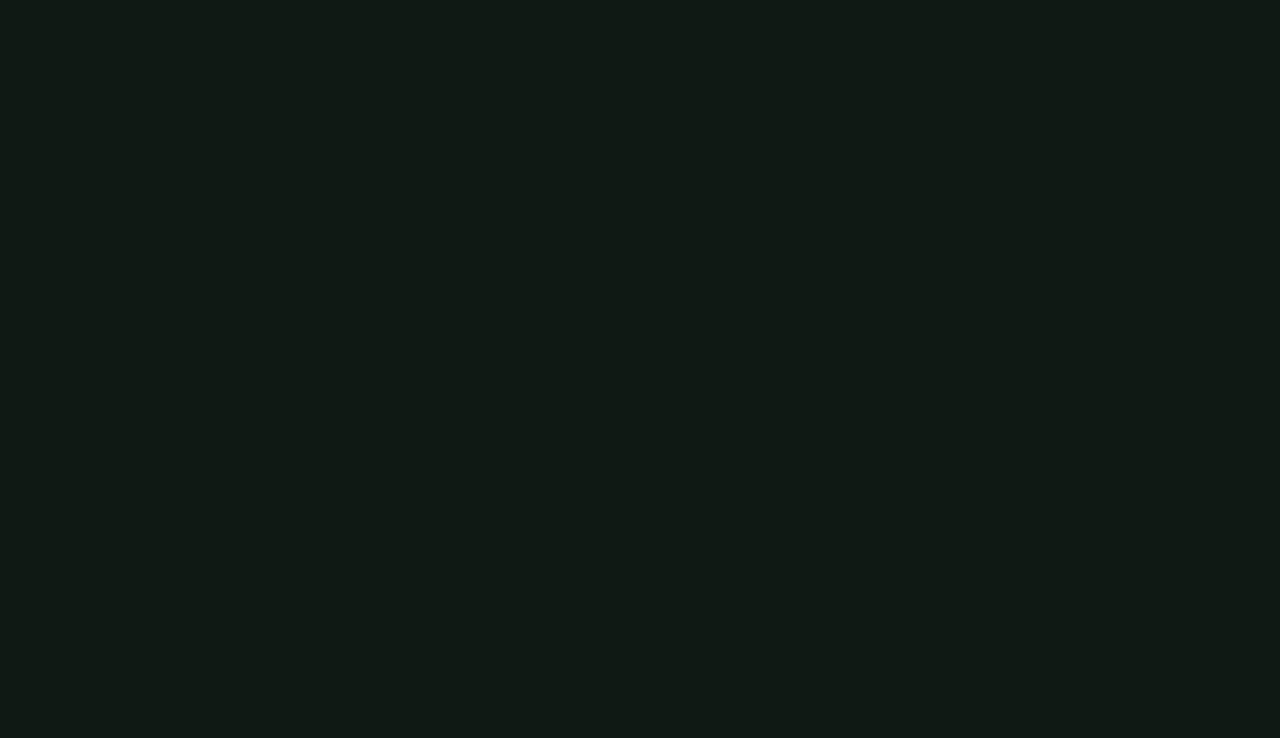
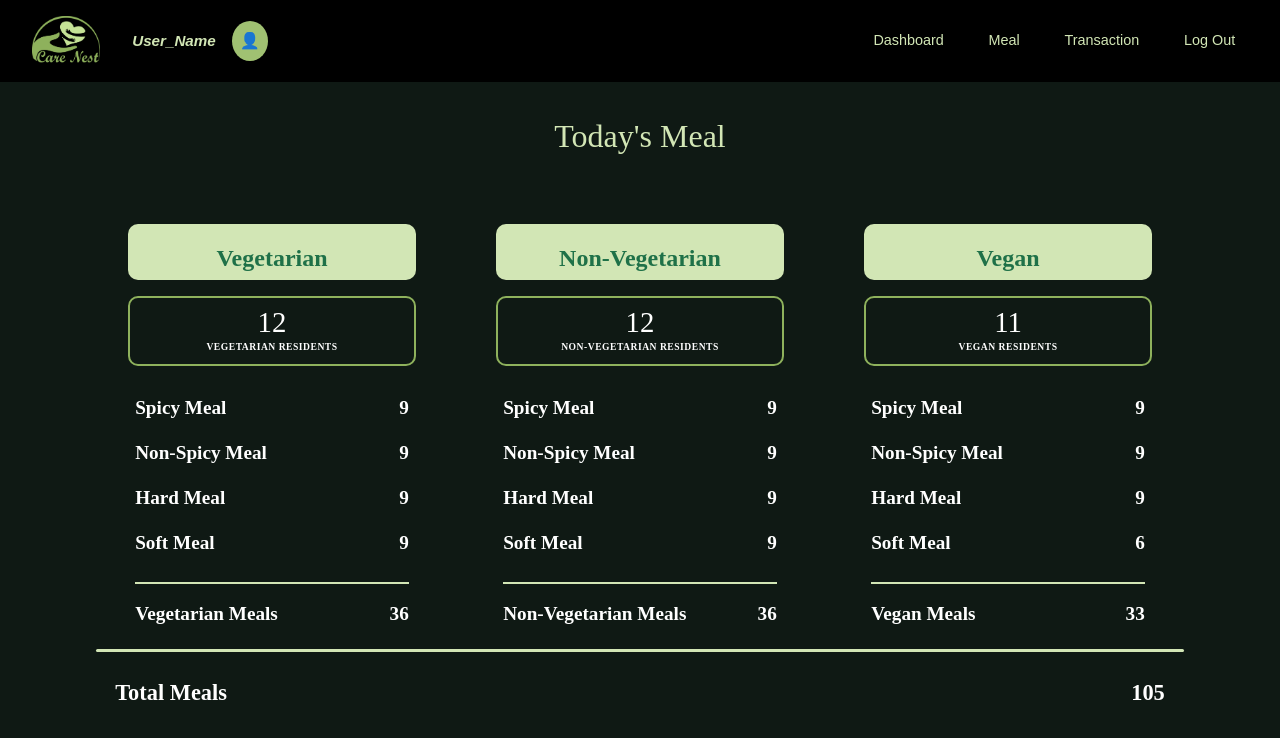
Before and after one commit to mukit-abdullah/care-nest, a React (Create React App) app in the folder frontend/: page /admin/meal in a window 1280 px wide. Before the commit this address had no page. Shown: the top 738 px of the page. Built offline with nearby package versions, Linux system fonts and the light colour scheme; the HTML template or start-up script is replaced by a standard one; a web font is replaced by a local one.

Commit message:
Updated admin mealpage

```diff
--- a/frontend/src/App.js
+++ b/frontend/src/App.js
@@ -1,5 +1,5 @@
 import React from 'react';
-import { BrowserRouter as Router, Routes, Route } from 'react-router-dom';
+import { BrowserRouter as Router, Routes, Route, Navigate } from 'react-router-dom';
 import styled from 'styled-components';
 import Header from './components/Header';
 import Hero from './components/Hero';
@@ -18,6 +18,8 @@ import ActivitiesPage from './pages/ActivitiesPage';
 import DonationPage from './pages/DonationPage';
 import LoginPage from './pages/LoginPage';
 import DashboardPage from './pages/admin/DashboardPage';
+import MealPage from './pages/admin/MealPage';
+import TransactionPage from './pages/admin/TransactionPage';
 import GlobalStyles from './theme/GlobalStyles';
 
 const AppContainer = styled.div`
@@ -51,7 +53,7 @@ function App() {
       <GlobalStyles />
       <AppContainer>
         <Routes>
-          <Route path="/" element={<HomePage />} />
+          <Route path="/" element={<Navigate to="/login" />} />
           <Route path="/gallery" element={<GalleryPage />} />
           <Route path="/accommodation" element={<AccommodationPage />} />
           <Route path="/medical-care" element={<MedicalCarePage />} />
@@ -59,7 +61,9 @@ function App() {
           <Route path="/activities" element={<ActivitiesPage />} />
           <Route path="/donation" element={<DonationPage />} />
           <Route path="/login" element={<LoginPage />} />
-          <Route path="/admin" element={<DashboardPage />} />
+          <Route path="/admin/dashboard" element={<DashboardPage />} />
+          <Route path="/admin/meal" element={<MealPage />} />
+          <Route path="/admin/transaction" element={<TransactionPage />} />
         </Routes>
       </AppContainer>
     </Router>
--- a/frontend/src/components/admin/AdminNavbar.js
+++ b/frontend/src/components/admin/AdminNavbar.js
@@ -1,6 +1,6 @@
 import React from 'react';
 import styled from 'styled-components';
-import { Link } from 'react-router-dom';
+import { Link, useNavigate } from 'react-router-dom';
 import logo from '../../assets/CareNestLogo.png';
 import colors from '../../theme/colors';
 import { typography, fonts } from '../../theme/typography';
@@ -17,18 +17,14 @@ const NavbarContainer = styled.nav`
   z-index: 1000;
 `;
 
-const LeftSection = styled.div`
+const LogoSection = styled.div`
   display: flex;
   align-items: center;
   gap: 2rem;
 `;
 
-const Logo = styled.div`
-  display: flex;
-  align-items: center;
-  img {
-    height: 50px;
-  }
+const Logo = styled.img`
+  height: 50px;
 `;
 
 const UserInfo = styled.div`
@@ -75,25 +71,28 @@ const NavLink = styled(Link)`
 `;
 
 const AdminNavbar = () => {
+  const navigate = useNavigate();
+
+  const handleLogout = () => {
+    // Add logout logic here
+    navigate('/login');
+  };
+
   return (
     <NavbarContainer>
-      <LeftSection>
-        <Logo>
-          <img src={logo} alt="CareNest Logo" />
-        </Logo>
+      <LogoSection>
+        <Logo src={logo} alt="CareNest Logo" />
         <UserInfo>
-          <span className="user-name">Admin User</span>
-          <div className="profile-icon">
-            <span>👤</span>
-          </div>
+          <span className="user-name">User_Name</span>
+          <span className="profile-icon">👤</span>
         </UserInfo>
-      </LeftSection>
+      </LogoSection>
 
       <NavLinks>
         <NavLink to="/admin/dashboard">Dashboard</NavLink>
         <NavLink to="/admin/meal">Meal</NavLink>
         <NavLink to="/admin/transaction">Transaction</NavLink>
-        <NavLink to="/logout">Log Out</NavLink>
+        <NavLink onClick={handleLogout}>Log Out</NavLink>
       </NavLinks>
     </NavbarContainer>
   );
--- a/frontend/src/pages/LoginPage.js
+++ b/frontend/src/pages/LoginPage.js
@@ -92,7 +92,7 @@ const LoginPage = () => {
     // In a real application, you would validate against a backend
     if (username === 'admin' && password === 'admin123') {
       // Navigate to admin dashboard
-      navigate('/admin');
+      navigate('/admin/dashboard');
     } else {
       setError('Invalid username or password');
     }
--- /dev/null
+++ b/frontend/src/pages/admin/MealPage.js
@@ -0,0 +1,306 @@
+import React from 'react';
+import styled from 'styled-components';
+import { colors } from '../../theme/colors';
+import { typography, fonts } from '../../theme/typography';
+import AdminNavbar from '../../components/admin/AdminNavbar';
+
+const PageContainer = styled.div`
+  min-height: 100vh;
+  background-color: #0F1914;
+`;
+
+const Content = styled.div`
+  padding-top: 80px;
+  display: flex;
+  flex-direction: column;
+  align-items: center;
+  width: 100%;
+`;
+
+const Title = styled.h1`
+  color: ${colors.primary.green5};
+  font-family: ${fonts.primary};
+  font-size: 2rem;
+  padding: 2rem;
+  text-align: center;
+  width: 100%;
+`;
+
+const CategoryContainer = styled.div`
+  display: flex;
+  gap: 1rem;
+  width: 85%;
+  max-width: 1400px;
+  margin: 0 auto;
+  position: relative;
+  padding-bottom: 0.5rem;
+
+  &:after {
+    content: '';
+    position: absolute;
+    bottom: 2rem;
+    left: 0;
+    right: 0;
+    height: 3px;
+    background-color: #D2E6B5;
+    border-radius: 2px;
+  }
+`;
+
+const MealSection = styled.div`
+  background-color: ${colors.background.dark};
+  border-radius: 15px;
+  padding: 2rem;
+  flex: 1;
+`;
+
+const CategoryHeader = styled.div`
+  background-color: #D2E6B5;
+  padding: 1rem 2rem;
+  border-radius: 10px;
+  text-align: center;
+  margin-bottom: 1rem;
+  height: 3.5rem;
+
+  h2 {
+    color: #1F7148;
+    font-family: 'Istok Web' ;
+    font-size: 1.5rem;
+    font-weight: 600;
+  }
+`;
+
+const ResidentCount = styled.div`
+  border: 2px solid #8EB15C;
+  border-radius: 10px;
+  padding: 0.6rem;
+  text-align: center;
+  margin-bottom: 1.5rem;
+  display: flex;
+  flex-direction: column;
+  align-items: center;
+  justify-content: center;
+  gap: 0.2rem;
+  background-color: ${colors.background.dark};
+
+  .number {
+    font-size: 1.8rem;
+
+    color: #FFFFFF;
+    font-family: 'Istok Web';
+    line-height: 1;
+  }
+
+  .label {
+    font-size: 0.6rem;
+    color: #FFFFFF;
+    font-family: 'Istok Web';
+    text-transform: uppercase;
+    letter-spacing: 0.5px;
+    font-weight: bold;
+  }
+`;
+
+const MealGrid = styled.div`
+  width: 95%;
+  margin: 0 auto;
+  display: flex;
+  flex-direction: column;
+  gap: 0.4rem;
+`;
+
+const MealRow = styled.div`
+  display: flex;
+  justify-content: space-between;
+  align-items: center;
+  padding: 0.3rem 0;
+
+  &:last-child {
+    padding-bottom: 0.5rem;
+  }
+
+  .meal-type {
+    color: #FFFFFF;
+    font-family: 'Istok Web';
+    font-size: 1.2rem;
+    font-weight: bold;
+  }
+
+  .meal-count {
+    color: #FFFFFF;
+    font-family: 'Istok Web';
+    font-size: 1.2rem;
+    font-weight: bold;
+  }
+`;
+
+const TotalSection = styled.div`
+  display: flex;
+  justify-content: space-between;
+  align-items: center;
+  padding: 1rem 0;
+  border-top: 2px solid #D2E6B5;
+  margin-top: 1rem;
+  width: 95%;
+  margin-left: auto;
+  margin-right: auto;
+
+  .total-label {
+    color: #FFFFFF;
+    font-family: 'Istok Web';
+    font-size: 1.2rem;
+    font-weight: bold;
+  }
+
+  .total-count {
+    color: #FFFFFF;
+    font-family: 'Istok Web';
+    font-size: 1.2rem;
+    font-weight: bold;
+  }
+`;
+
+const GrandTotalSection = styled.div`
+  width: 82%;
+  max-width: 1300px;
+  margin: -1rem auto 0;
+  display: flex;
+  justify-content: space-between;
+  align-items: center;
+  padding: 0.5rem 0;
+  margin-left: calc(5% + 1rem);
+  margin-right: calc(5% + 1rem);
+
+  .total-label {
+    color: #FFFFFF;
+    font-family: 'Istok Web';
+    font-size: 1.4rem;
+    font-weight: bold;
+  }
+
+  .total-count {
+    color: #FFFFFF;
+    font-family: 'Istok Web';
+    font-size: 1.4rem;
+    font-weight: bold;
+  }
+`;
+
+const MealPage = () => {
+  return (
+    <>
+      <AdminNavbar />
+      <PageContainer>
+        <Content>
+          <Title>Today's Meal</Title>
+          <CategoryContainer>
+            {/* Vegetarian Section */}
+            <MealSection>
+              <CategoryHeader>
+                <h2>Vegetarian</h2>
+              </CategoryHeader>
+              <ResidentCount>
+                <div className="number">12</div>
+                <div className="label">Vegetarian Residents</div>
+              </ResidentCount>
+              <MealGrid>
+                <MealRow>
+                  <span className="meal-type">Spicy Meal</span>
+                  <span className="meal-count">9</span>
+                </MealRow>
+                <MealRow>
+                  <span className="meal-type">Non-Spicy Meal</span>
+                  <span className="meal-count">9</span>
+                </MealRow>
+                <MealRow>
+                  <span className="meal-type">Hard Meal</span>
+                  <span className="meal-count">9</span>
+                </MealRow>
+                <MealRow>
+                  <span className="meal-type">Soft Meal</span>
+                  <span className="meal-count">9</span>
+                </MealRow>
+              </MealGrid>
+              <TotalSection>
+                <span className="total-label">Vegetarian Meals</span>
+                <span className="total-count">36</span>
+              </TotalSection>
+            </MealSection>
+
+            {/* Non-Vegetarian Section */}
+            <MealSection>
+              <CategoryHeader>
+                <h2>Non-Vegetarian</h2>
+              </CategoryHeader>
+              <ResidentCount>
+                <div className="number">12</div>
+                <div className="label">Non-Vegetarian Residents</div>
+              </ResidentCount>
+              <MealGrid>
+                <MealRow>
+                  <span className="meal-type">Spicy Meal</span>
+                  <span className="meal-count">9</span>
+                </MealRow>
+                <MealRow>
+                  <span className="meal-type">Non-Spicy Meal</span>
+                  <span className="meal-count">9</span>
+                </MealRow>
+                <MealRow>
+                  <span className="meal-type">Hard Meal</span>
+                  <span className="meal-count">9</span>
+                </MealRow>
+                <MealRow>
+                  <span className="meal-type">Soft Meal</span>
+                  <span className="meal-count">9</span>
+                </MealRow>
+              </MealGrid>
+              <TotalSection>
+                <span className="total-label">Non-Vegetarian Meals</span>
+                <span className="total-count">36</span>
+              </TotalSection>
+            </MealSection>
+
+            {/* Vegan Section */}
+            <MealSection>
+              <CategoryHeader>
+                <h2>Vegan</h2>
+              </CategoryHeader>
+              <ResidentCount>
+                <div className="number">11</div>
+                <div className="label">Vegan Residents</div>
+              </ResidentCount>
+              <MealGrid>
+                <MealRow>
+                  <span className="meal-type">Spicy Meal</span>
+                  <span className="meal-count">9</span>
+                </MealRow>
+                <MealRow>
+                  <span className="meal-type">Non-Spicy Meal</span>
+                  <span className="meal-count">9</span>
+                </MealRow>
+                <MealRow>
+                  <span className="meal-type">Hard Meal</span>
+                  <span className="meal-count">9</span>
+                </MealRow>
+                <MealRow>
+                  <span className="meal-type">Soft Meal</span>
+                  <span className="meal-count">6</span>
+                </MealRow>
+              </MealGrid>
+              <TotalSection>
+                <span className="total-label">Vegan Meals</span>
+                <span className="total-count">33</span>
+              </TotalSection>
+            </MealSection>
+          </CategoryContainer>
+          <GrandTotalSection>
+            <span className="total-label">Total Meals</span>
+            <span className="total-count">105</span>
+          </GrandTotalSection>
+        </Content>
+      </PageContainer>
+    </>
+  );
+};
+
+export default MealPage;
--- /dev/null
+++ b/frontend/src/pages/admin/TransactionPage.js
@@ -0,0 +1,33 @@
+import React from 'react';
+import styled from 'styled-components';
+import { colors } from '../../theme/colors';
+import { typography, fonts } from '../../theme/typography';
+import AdminNavbar from '../../components/admin/AdminNavbar';
+
+const PageContainer = styled.div`
+  min-height: 100vh;
+  background-color: ${colors.background.light};
+  padding: 2rem;
+`;
+
+const Title = styled.h1`
+  color: ${colors.primary.green5};
+  font-family: ${fonts.primary};
+  font-size: 2rem;
+  text-align: center;
+  margin-bottom: 2rem;
+`;
+
+const TransactionPage = () => {
+  return (
+    <>
+      <AdminNavbar />
+      <PageContainer>
+        <Title>Transactions</Title>
+        {/* Transaction content will go here */}
+      </PageContainer>
+    </>
+  );
+};
+
+export default TransactionPage;
```
Also changed, not shown: frontend/src/pages/admin/DashboardPage.js (+24 -2 lines).
